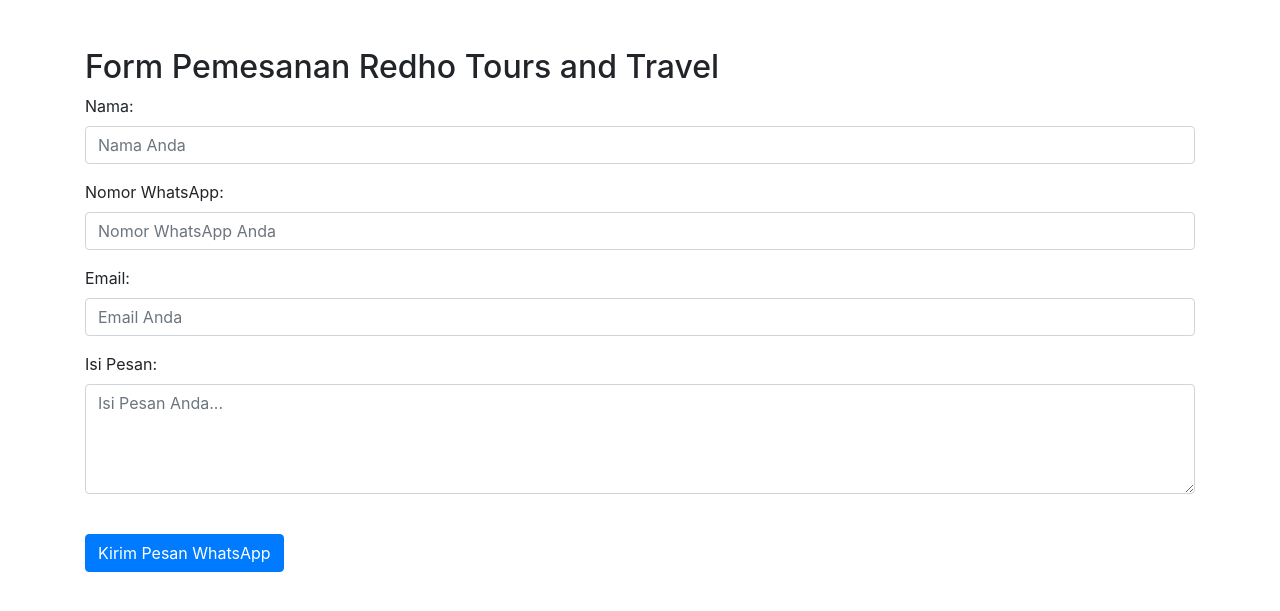
After one commit to pnjdprsty26/redhotours, a PHP site: page /index2.html in a window 1280 px wide. The commit adds this page. Shown: the top 611 px of the page. Run offline with PHP 8.4, Linux system fonts and the light colour scheme; some libraries are stand-ins or nearby versions.

Commit message:
whatsapp API

```diff
--- a/assets/css/style.css
+++ b/assets/css/style.css
@@ -46,7 +46,6 @@
   right: 15px;
   bottom: 15px;
   z-index: 99999;
-  background: #cea73a;
   width: 40px;
   height: 40px;
   border-radius: 4px;
@@ -60,8 +59,6 @@
 }
 
 .back-to-top:hover {
-  background: #21dfc2;
-  color: #fff;
 }
 
 .back-to-top.active {
--- /dev/null
+++ b/index2.html
@@ -0,0 +1,60 @@
+<!DOCTYPE html>
+<html lang="en">
+<head>
+    <meta charset="UTF-8">
+    <meta name="viewport" content="width=device-width, initial-scale=1.0">
+    <title>Form Pemesanan Redho Tours and Travel</title>
+    <!-- Bootstrap CSS -->
+    <link rel="stylesheet" href="https://maxcdn.bootstrapcdn.com/bootstrap/4.0.0/css/bootstrap.min.css">
+</head>
+<body>
+
+<div class="container mt-5">
+    <h2>Form Pemesanan Redho Tours and Travel</h2>
+    <form id="whatsappForm">
+        <div class="form-group">
+            <label for="nama">Nama:</label>
+            <input type="text" class="form-control" id="nama" name="nama" placeholder="Nama Anda" required>
+        </div>
+        <div class="form-group">
+            <label for="noHp">Nomor WhatsApp:</label>
+            <input type="tel" class="form-control" id="noHp" name="noHp" placeholder="Nomor WhatsApp Anda" required>
+        </div>
+        <div class="form-group">
+            <label for="email">Email:</label>
+            <input type="email" class="form-control" id="email" name="email" placeholder="Email Anda" required>
+        </div>
+        <div class="form-group">
+            <label for="pesan">Isi Pesan:</label>
+            <textarea class="form-control" id="pesanxx" name="pesan" placeholder="Isi Pesan Anda..." rows="4" required></textarea>
+        </div>
+        <br>
+        <div>
+        <button type="button" class="btn btn-primary" onclick="generateWhatsAppLink()">Kirim Pesan WhatsApp</button>
+    </div>
+    </form>
+</div>
+
+<!-- Bootstrap JS and Popper.js (optional) -->
+<script src="https://code.jquery.com/jquery-3.2.1.slim.min.js"></script>
+<script src="https://cdnjs.cloudflare.com/ajax/libs/popper.js/1.12.9/umd/popper.min.js"></script>
+<script src="https://maxcdn.bootstrapcdn.com/bootstrap/4.0.0/js/bootstrap.min.js"></script>
+
+<script>
+    function generateWhatsAppLink() {
+        var nama = document.getElementById('nama').value;
+        var noHp = document.getElementById('noHp').value;
+        var email = document.getElementById('email').value;
+        var pesan = document.getElementById('pesan').value;
+
+        var whatsappMessage = "Assalamualaikum Nama saya " + nama + "\nNo WA: " + noHp + "\nEmail: " + email + "\n
+        " + pesan;
+
+        var whatsappLink = "https://wa.me/628989290147?text=" + encodeURIComponent(whatsappMessage);
+
+        window.location.href = whatsappLink;
+    }
+</script>
+
+</body>
+</html>
```
Also changed, not shown: index.html (+30 -14 lines), assets/img/ico/whatsapp.png (added).
